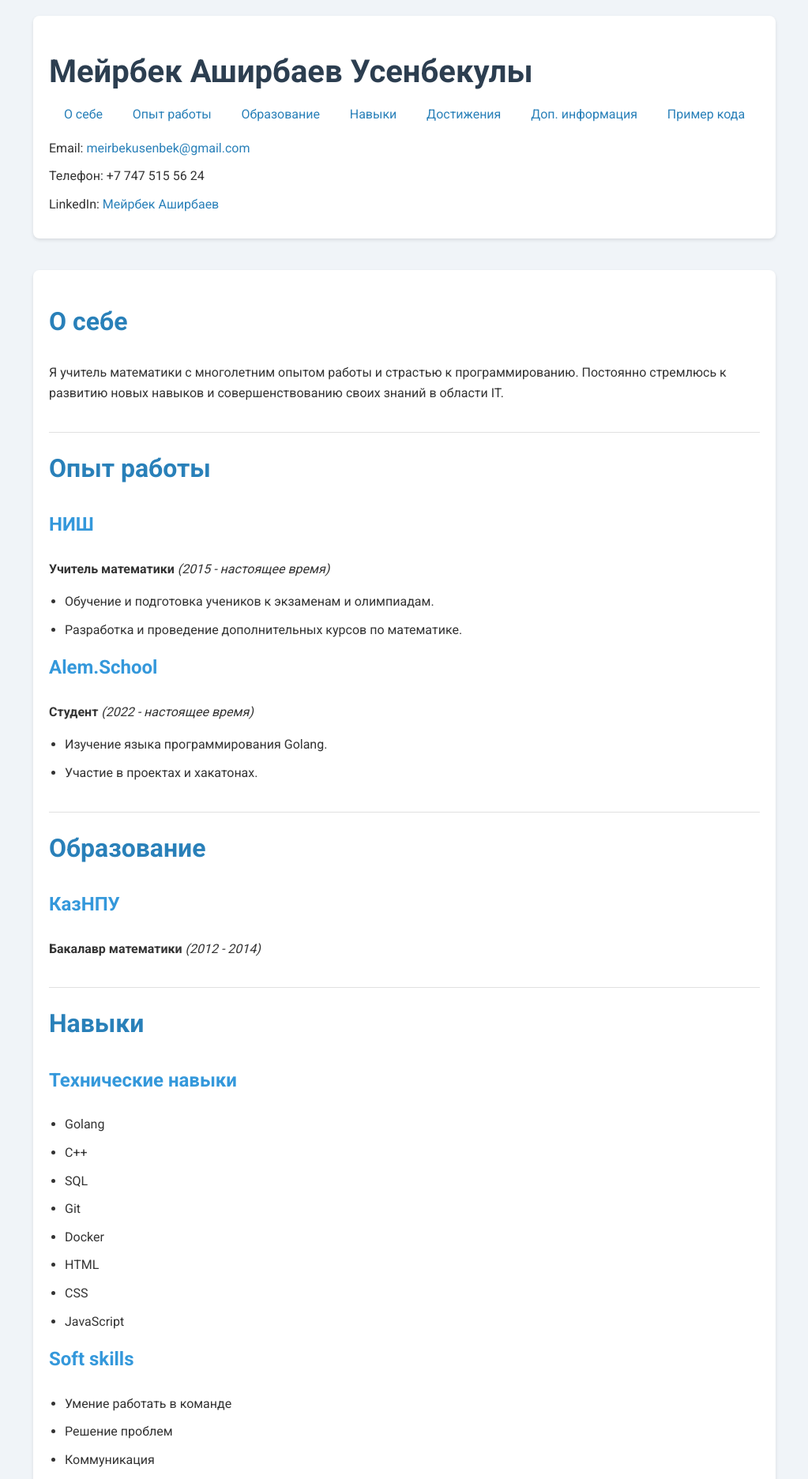
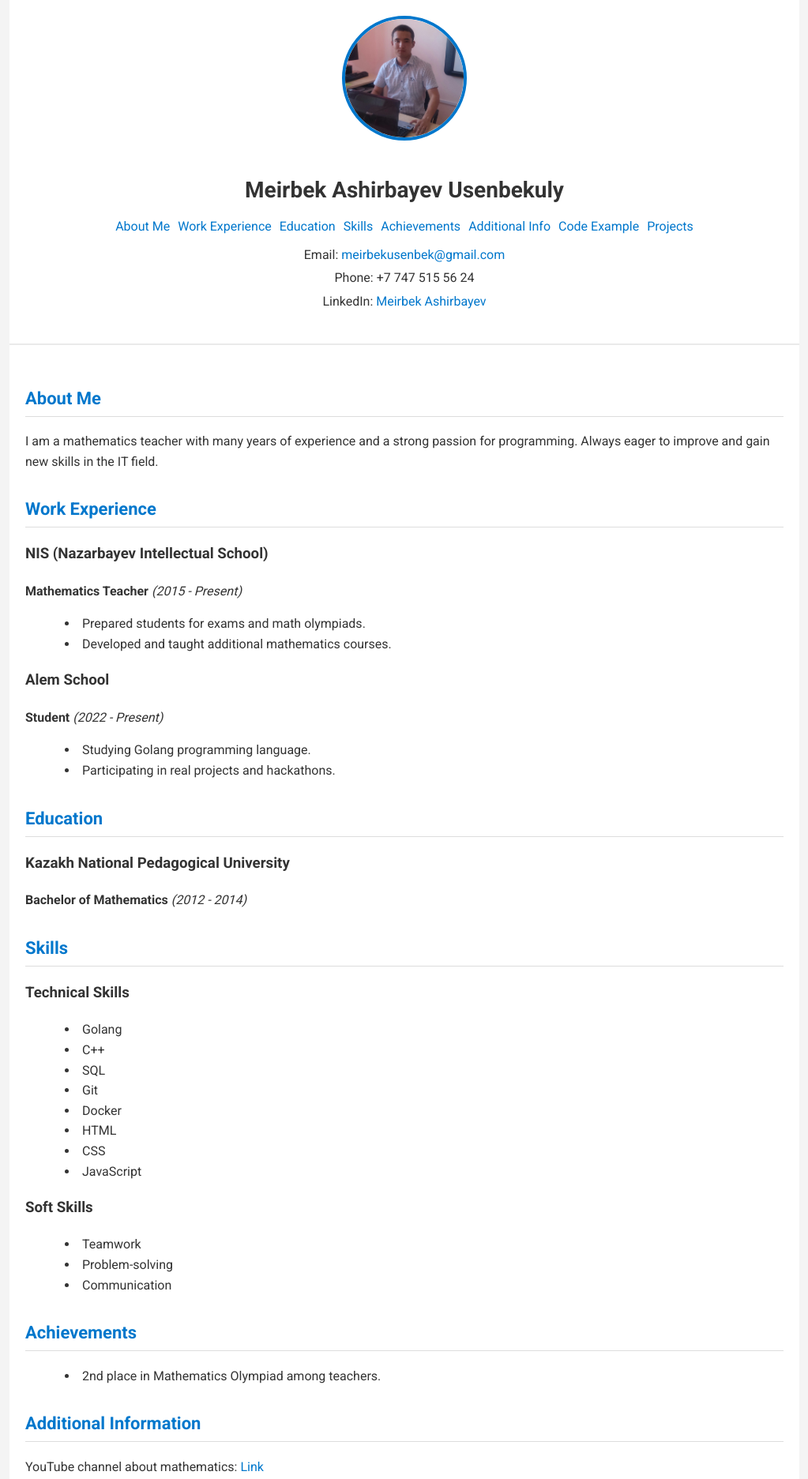
Before and after one commit to MeirbekAshirbayev/rsschool-cv, a plain HTML site: page index.html in a window 1280 px wide. Shown: the top 1873 px of the page at 79% size, without its empty margins (128-1151 px from the left). Drawn offline with Linux system fonts and the light colour scheme.

Commit message:
feat: make cv with html and css

```diff
--- a/index.html
+++ b/index.html
@@ -1,72 +1,75 @@
 <!DOCTYPE html>
-<html lang="ru">
+<html lang="en">
 
 <head>
   <meta charset="UTF-8">
   <meta name="viewport" content="width=device-width, initial-scale=1.0">
-  <title>Мейрбек Аширбаев Усенбекулы - Резюме</title>
+  <title>Meirbek Ashirbayev Usenbekuly - CV</title>
   <link rel="stylesheet" href="style.css">
   <link href="https://fonts.googleapis.com/css2?family=Roboto:wght@400;700&display=swap" rel="stylesheet">
 </head>
 
 <body>
   <header>
-    <h1>Мейрбек Аширбаев Усенбекулы</h1>
+    <img src="avatar.jpg" alt="Meirbek Ashirbayev photo" width="150" />
+    <h1>Meirbek Ashirbayev Usenbekuly</h1>
     <nav>
       <ul>
-        <li><a href="#about">О себе</a></li>
-        <li><a href="#experience">Опыт работы</a></li>
-        <li><a href="#education">Образование</a></li>
-        <li><a href="#skills">Навыки</a></li>
-        <li><a href="#achievements">Достижения</a></li>
-        <li><a href="#additional-info">Доп. информация</a></li>
-        <li><a href="#code-example">Пример кода</a></li>
+        <li><a href="#about">About Me</a></li>
+        <li><a href="#experience">Work Experience</a></li>
+        <li><a href="#education">Education</a></li>
+        <li><a href="#skills">Skills</a></li>
+        <li><a href="#achievements">Achievements</a></li>
+        <li><a href="#additional-info">Additional Info</a></li>
+        <li><a href="#code-example">Code Example</a></li>
+        <li><a href="#projects">Projects</a></li>
       </ul>
     </nav>
-    <p>
-      Email:
-      <a href="mailto:meirbekusenbek@gmail.com">meirbekusenbek@gmail.com</a>
-    </p>
-    <p>Телефон: +7 747 515 56 24</p>
-    <p>
-      LinkedIn:
-      <a href="https://www.linkedin.com/in/мейрбек-аширбаев-040345281" target="_blank">Мейрбек Аширбаев</a>
-    </p>
+    <ul>
+      <li>Email: <a href="mailto:meirbekusenbek@gmail.com">meirbekusenbek@gmail.com</a></li>
+      <li>Phone: +7 747 515 56 24</li>
+      <li>LinkedIn: <a href="https://www.linkedin.com/in/мейрбек-аширбаев-040345281" target="_blank">Meirbek
+          Ashirbayev</a></li>
+    </ul>
   </header>
+
   <main>
     <section id="about">
-      <h2>О себе</h2>
+      <h2>About Me</h2>
       <p>
-        Я учитель математики с многолетним опытом работы и страстью к
-        программированию. Постоянно стремлюсь к развитию новых навыков и
-        совершенствованию своих знаний в области IT.
+        I am a mathematics teacher with many years of experience and a strong passion for programming.
+        Always eager to improve and gain new skills in the IT field.
       </p>
     </section>
+
     <section id="experience">
-      <h2>Опыт работы</h2>
-      <h3>НИШ</h3>
-      <p>
-        <strong>Учитель математики</strong> <em>(2015 - настоящее время)</em>
-      </p>
+      <h2>Work Experience</h2>
+
+      <h3>NIS (Nazarbayev Intellectual School)</h3>
+      <p><strong>Mathematics Teacher</strong> <em>(2015 - Present)</em></p>
       <ul>
-        <li>Обучение и подготовка учеников к экзаменам и олимпиадам.</li>
-        <li>Разработка и проведение дополнительных курсов по математике.</li>
+        <li>Prepared students for exams and math olympiads.</li>
+        <li>Developed and taught additional mathematics courses.</li>
       </ul>
-      <h3>Alem.School</h3>
-      <p><strong>Студент</strong> <em>(2022 - настоящее время)</em></p>
+
+      <h3>Alem School</h3>
+      <p><strong>Student</strong> <em>(2022 - Present)</em></p>
       <ul>
-        <li>Изучение языка программирования Golang.</li>
-        <li>Участие в проектах и хакатонах.</li>
+        <li>Studying Golang programming language.</li>
+        <li>Participating in real projects and hackathons.</li>
       </ul>
     </section>
+
     <section id="education">
-      <h2>Образование</h2>
-      <h3>КазНПУ</h3>
-      <p><strong>Бакалавр математики</strong> <em>(2012 - 2014)</em></p>
+      <h2>Education</h2>
+      <h3>Kazakh National Pedagogical University</h3>
+      <p><strong>Bachelor of Mathematics</strong> <em>(2012 - 2014)</em></p>
     </section>
+
     <section id="skills">
-      <h2>Навыки</h2>
-      <h3>Технические навыки</h3>
+      <h2>Skills</h2>
+
+      <h3>Technical Skills</h3>
       <ul>
         <li>Golang</li>
         <li>C++</li>
@@ -77,47 +80,61 @@
         <li>CSS</li>
         <li>JavaScript</li>
       </ul>
-      <h3>Soft skills</h3>
+
+      <h3>Soft Skills</h3>
       <ul>
-        <li>Умение работать в команде</li>
-        <li>Решение проблем</li>
-        <li>Коммуникация</li>
+        <li>Teamwork</li>
+        <li>Problem-solving</li>
+        <li>Communication</li>
       </ul>
     </section>
+
     <section id="achievements">
-      <h2>Достижения</h2>
+      <h2>Achievements</h2>
       <ul>
-        <li>2 место на олимпиаде среди учителей математики.</li>
+        <li>2nd place in Mathematics Olympiad among teachers.</li>
       </ul>
     </section>
+
     <section id="additional-info">
-      <h2>Дополнительная информация</h2>
+      <h2>Additional Information</h2>
       <p>
-        YouTube канал по математике:
-        <a href="https://www.youtube.com/channel/UCbwAh4PX7-AGcFMEsIHn5mQ" target="_blank">Ссылка</a>
+        YouTube channel about mathematics:
+        <a href="https://www.youtube.com/channel/UCbwAh4PX7-AGcFMEsIHn5mQ" target="_blank">Link</a>
       </p>
-      <p>Увлечения: программирование, спорт, путешествия.</p>
+      <p>Hobbies: programming, sports, traveling.</p>
     </section>
+
     <section id="code-example">
-      <h2>Пример кода</h2>
+      <h2>Code Example</h2>
       <pre><code>
 package main
 
 import "fmt"
 
 func main() {
-    fmt.Println("Привет, мир! Я учусь Golang.")
+  fmt.Println("Hello, world! I am learning Golang.")
 }
-            </code></pre>
+      </code></pre>
+    </section>
+
+    <section id="projects">
+      <h2>Projects</h2>
+      <ul>
+        <li><a href="https://github.com/MeirbekAshirbayev/1543677-kekstagram-2" target="_blank">Kekstagram</a></li>
+        <li><a href="https://github.com/MeirbekAshirbayev/1543677-sedona-1" target="_blank">Sedona</a></li>
+        <li><a href="https://github.com/MeirbekAshirbayev/1543677-cat-energy-1" target="_blank">Cat Energy</a></li>
+      </ul>
     </section>
   </main>
+
   <footer>
     <p>
-      <a href="https://github.com/rolling-scopes-school" target="_blank">GitHub Rolling Scopes School
+      <a href="https://github.com/rolling-scopes-school" target="_blank">GitHub: rolling-scopes-school</a> |
+      &copy; 2024 |
+      <a href="https://rs.school/" target="_blank">
+        <img src="https://taplink.st/a/e/9/f/3/6b4489.png?12" alt="RS School logo" width="50">
       </a>
-      | © 2024 |
-      <a href="https://github.com/rolling-scopes-school" target="_blank"><img
-          src="https://taplink.st/a/e/9/f/3/6b4489.png?12" alt="Логотип курса"></a>
     </p>
   </footer>
 </body>
--- a/style.css
+++ b/style.css
@@ -1,116 +1,18 @@
-/* Общие стили */
+html {
+  scroll-behavior: smooth;
+}
+
 body {
   font-family: "Roboto", sans-serif;
   margin: 0;
   padding: 0;
-  background-color: #f0f4f8;
+  line-height: 1.6;
+  background-color: #f4f4f4;
   color: #333;
-  display: flex;
-  flex-direction: column;
-  align-items: center;
 }
 
-/* Стили для контейнеров */
-header,
-main,
-footer {
-  width: 80%;
-  max-width: 900px;
-  margin: 20px 0;
-  padding: 20px;
-  background-color: #fff;
-  box-shadow: 0 2px 4px rgba(0, 0, 0, 0.1);
-  border-radius: 8px;
-}
-
-/* Стили для навигации */
-nav {
-  margin: 10px 0;
-}
-
-nav ul {
-  list-style: none;
-  padding: 0;
-  display: flex;
-  justify-content: space-around;
-  flex-wrap: wrap;
-}
-
-nav ul li {
-  margin: 5px;
-}
-
-nav ul li a {
-  color: #2980b9;
-  text-decoration: none;
-  padding: 8px 12px;
-  border-radius: 4px;
-  transition: background-color 0.3s ease;
-}
-
-nav ul li a:hover {
-  background-color: #ecf0f1;
-}
-
-/* Стили для заголовков и параграфов */
-header h1 {
-  font-size: 2.5em;
-  margin-bottom: 10px;
-  color: #2c3e50;
-}
-
-header p,
-main section,
-footer p {
-  margin: 10px 0;
-  line-height: 1.6;
-}
-
-/* Стили для разделов */
-main section {
-  border-bottom: 1px solid #e0e0e0;
-  padding-bottom: 20px;
-  margin-bottom: 20px;
-}
-
-main section:last-of-type {
-  border-bottom: none;
-}
-
-h2 {
-  font-size: 2em;
-  color: #2980b9;
-  margin-top: 20px;
-}
-
-h3 {
-  font-size: 1.5em;
-  color: #3498db;
-  margin-top: 15px;
-}
-
-/* Стили для списков */
-ul {
-  padding-left: 20px;
-}
-
-ul li {
-  margin-bottom: 10px;
-}
-
-/* Стили для примера кода */
-pre {
-  background-color: #ecf0f1;
-  padding: 15px;
-  border-radius: 5px;
-  overflow-x: auto;
-  font-family: "Courier New", Courier, monospace;
-  line-height: 1.4;
-}
-
-/* Стили для ссылок */
 a {
-  color: #2980b9;
+  color: #0077cc;
   text-decoration: none;
 }
 
@@ -118,46 +20,117 @@ a:hover {
   text-decoration: underline;
 }
 
-/* Стили для футера */
-footer p {
+main,
+header,
+footer {
+  max-width: 960px;
+  margin: 0 auto;
+  padding: 20px;
+  background-color: #fff;
+}
+
+/* Header */
+header {
   text-align: center;
-  font-size: 0.9em;
-  color: #7f8c8d;
+  border-bottom: 2px solid #eaeaea;
+  padding-bottom: 30px;
+}
+
+header img {
+  width: 150px;
+  height: 150px;
+  object-fit: cover;
+  border-radius: 50%;
+  border: 4px solid #0077cc;
+  margin-bottom: 15px;
+}
+
+header h1 {
+  margin-bottom: 10px;
+  font-size: 28px;
+}
+
+header nav ul {
+  list-style: none;
+  padding: 0;
+  margin: 10px 0;
+  display: flex;
+  flex-wrap: wrap;
+  justify-content: center;
+  gap: 10px;
+}
+
+header nav ul li {
+  margin: 0;
+}
+
+header ul {
+  list-style: none;
+  padding: 0;
+  margin: 10px 0;
+}
+
+header ul li {
+  margin: 4px 0;
+}
+
+/* Section titles */
+section h2 {
+  font-size: 22px;
+  color: #0077cc;
+  border-bottom: 1px solid #ddd;
+  padding-bottom: 5px;
+  margin-top: 30px;
+}
+
+/* Lists */
+ul {
+  list-style: disc inside;
+  margin-left: 10px;
+}
+
+/* Code block */
+pre {
+  background-color: #f0f0f0;
+  padding: 10px;
+  overflow-x: auto;
+  border-left: 4px solid #0077cc;
+}
+
+code {
+  font-family: "Courier New", Courier, monospace;
+  font-size: 14px;
+}
+
+/* Footer */
+footer {
+  text-align: center;
+  margin-top: 30px;
+  padding-top: 20px;
+  border-top: 2px solid #eaeaea;
 }
 
 footer img {
-  width: 50px;
   vertical-align: middle;
+  width: 30px;
   margin-left: 10px;
 }
 
-/* Адаптивные стили */
+/* Responsive */
 @media (max-width: 600px) {
-  header,
-  main,
-  footer {
-    width: 95%;
-    padding: 15px;
-  }
-
-  header h1 {
-    font-size: 2em;
-  }
-
-  h2 {
-    font-size: 1.5em;
-  }
-
-  h3 {
-    font-size: 1.2em;
-  }
-
-  nav ul {
+  header nav ul {
     flex-direction: column;
     align-items: center;
   }
 
-  nav ul li {
-    margin: 5px 0;
+  header img {
+    width: 120px;
+    height: 120px;
+  }
+
+  main,
+  header,
+  footer {
+    padding: 15px;
   }
 }
```
Also changed, not shown: avatar.jpg (added).
